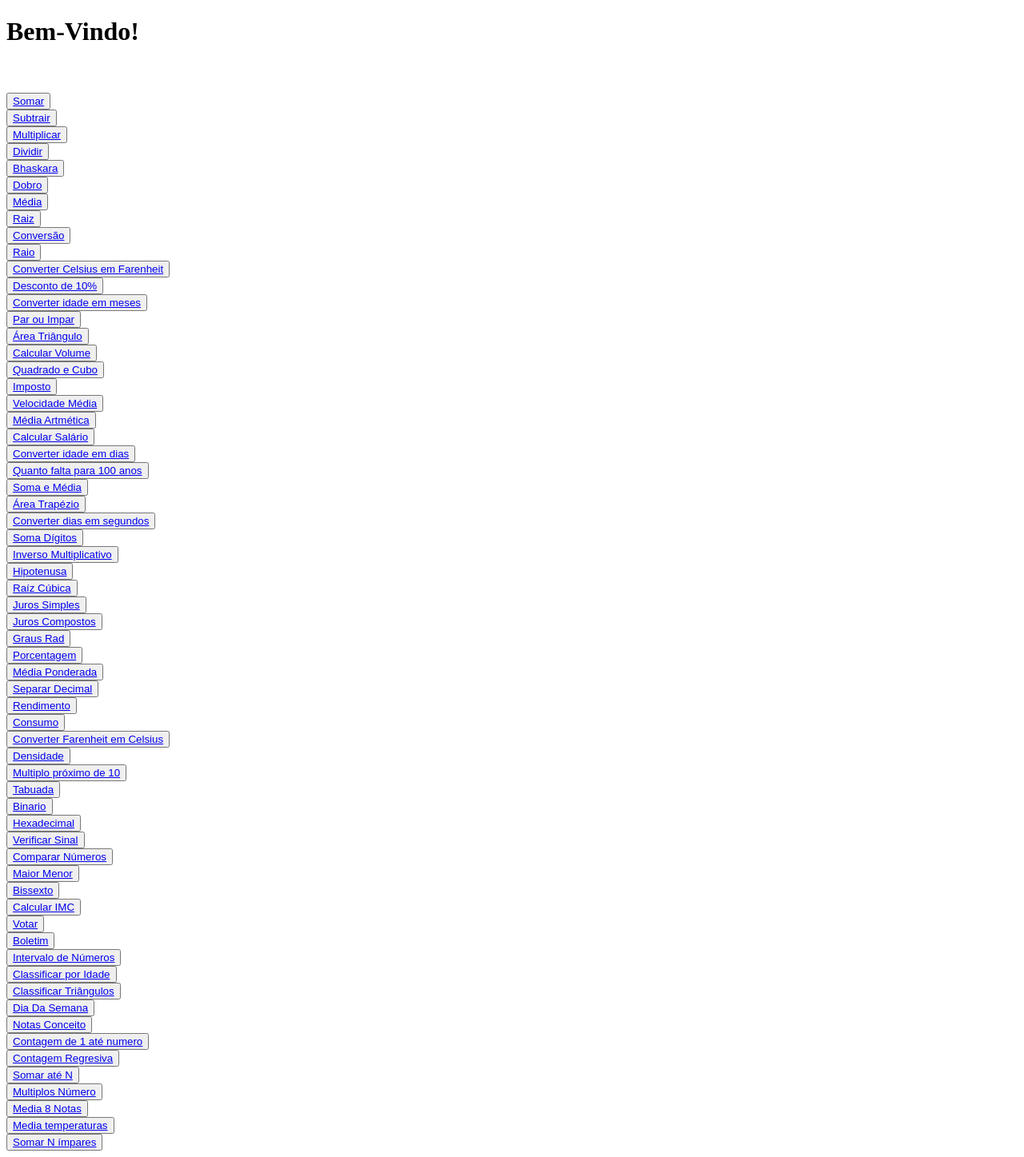
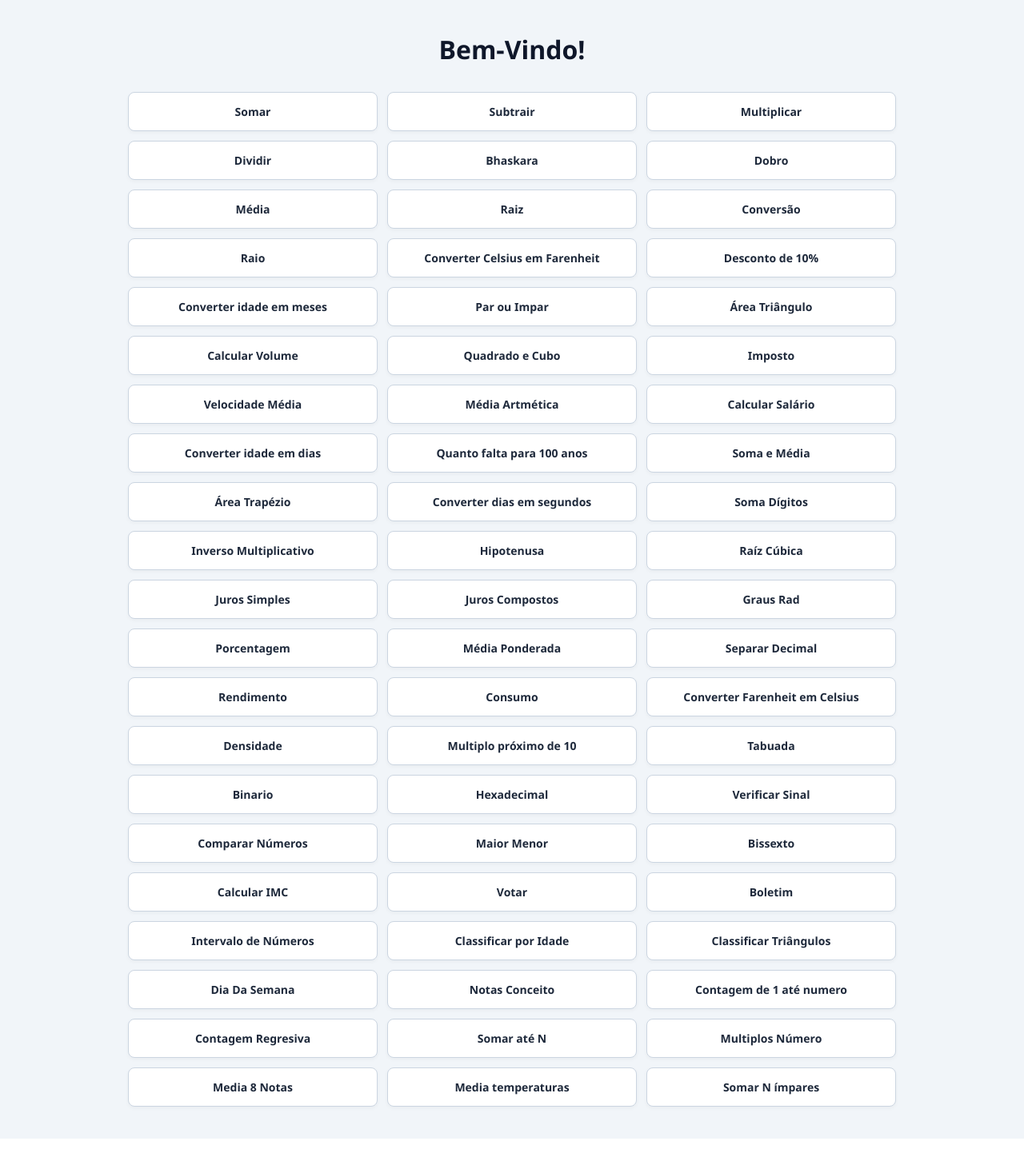
Before and after one commit to 0D3CAM/ExerciciosPhpTI25M2, a PHP site: page / in a window 1280 px wide. Shown: the whole page at 80% size. After the commit the page ends 1424 px from the top, so only its background shows below. Run offline with PHP 8.4, Linux system fonts and the light colour scheme.

Commit message:
fifth commit

```diff
--- /dev/null
+++ b/css/estilo.css
@@ -0,0 +1,156 @@
+/* Reset e Fonte */
+* {
+    box-sizing: border-box;
+    margin: 0;
+    padding: 0;
+    font-family: 'Segoe UI', Tahoma, Geneva, Verdana, sans-serif;
+}
+
+body {
+    background-color: #f1f5f9;
+    color: #1e293b;
+    padding: 40px 20px;
+    display: flex;
+    flex-direction: column;
+    align-items: center;
+    min-height: 100vh;
+}
+
+/* Títulos */
+h1, h2, h3 {
+    color: #0f172a;
+    margin-bottom: 20px;
+    text-align: center;
+}
+
+
+form {
+    background-color: #ffffff;
+    width: 100%;
+    max-width: 550px;
+    padding: 30px;
+    border-radius: 12px;
+    box-shadow: 0 4px 15px rgba(0, 0, 0, 0.08);
+    display: flex;
+    flex-direction: column;
+    gap: 12px;
+}
+
+label {
+    font-size: 14px;
+    font-weight: 600;
+    color: #475569;
+    margin-bottom: -6px;
+}
+
+input[type="number"],
+input[type="text"],
+select {
+    width: 100%;
+    padding: 10px 14px;
+    border: 1px solid #cbd5e1;
+    border-radius: 8px;
+    font-size: 15px;
+    transition: 0.2s;
+}
+
+input:focus, select:focus {
+    outline: none;
+    border-color: #2563eb;
+    box-shadow: 0 0 0 3px rgba(37, 99, 235, 0.15);
+}
+
+form button {
+    margin-top: 10px;
+    padding: 12px;
+    background-color: #2563eb;
+    color: #ffffff;
+    border: none;
+    border-radius: 8px;
+    font-size: 16px;
+    font-weight: 600;
+    cursor: pointer;
+    transition: background-color 0.2s;
+}
+
+form button:hover {
+    background-color: #1d4ed8;
+}
+
+
+body > br {
+    display: none;
+}
+
+
+body:has(> button > a) {
+    display: grid;
+    grid-template-columns: repeat(auto-fill, minmax(240px, 1fr));
+    gap: 12px;
+    max-width: 1000px;
+    margin: 0 auto;
+    align-content: start;
+}
+
+body:has(> button > a) h1 {
+    grid-column: 1 / -1;
+    margin-bottom: 20px;
+}
+
+body > button {
+    background-color: #ffffff;
+    border: 1px solid #cbd5e1;
+    border-radius: 8px;
+    padding: 0;
+    overflow: hidden;
+    box-shadow: 0 2px 5px rgba(0, 0, 0, 0.04);
+    transition: all 0.2s;
+}
+
+body > button:hover {
+    background-color: #2563eb;
+    border-color: #2563eb;
+    transform: translateY(-2px);
+    box-shadow: 0 4px 10px rgba(37, 99, 235, 0.2);
+}
+
+body > button a {
+    display: block;
+    width: 100%;
+    height: 100%;
+    padding: 14px 16px;
+    text-decoration: none;
+    color: #1e293b;
+    font-weight: 600;
+    font-size: 14px;
+    text-align: center;
+}
+
+body > button:hover a {
+    color: #ffffff;
+}
+
+
+h3:not(:first-of-type), p {
+    margin-top: 20px;
+    background-color: #eff6ff;
+    border-left: 4px solid #2563eb;
+    padding: 15px 20px;
+    border-radius: 6px;
+    color: #1e3a8a;
+    max-width: 550px;
+    width: 100%;
+}
+
+body > a {
+    margin-top: 20px;
+    color: #64748b;
+    text-decoration: none;
+    font-weight: 600;
+    font-size: 14px;
+}
+
+body > a:hover {
+    color: #2563eb;
+    text-decoration: underline;
+}
--- a/index.php
+++ b/index.php
@@ -7,7 +7,10 @@
 <head>
     <meta charset="UTF-8">
     <meta name="viewport" content="width=device-width, initial-scale=1.0">
+    <link rel="stylesheet" href="./css/estilo.css">
+
     <title>Página Inicial</title>
+
 </head>
 <body>
     <h1>Bem-Vindo!</h1><br><br>
--- a/telas/areaTrapezio.php
+++ b/telas/areaTrapezio.php
@@ -15,6 +15,7 @@
 <head>
     <meta charset="UTF-8">
     <meta name="viewport" content="width=device-width, initial-scale=1.0">
+    <link rel="stylesheet" href="../css/estilo.css">
     <title>Area Trapézio</title>
 </head>
 <body>
@@ -53,6 +54,6 @@
     }
     ?>
 
-
+    <a href="../index.php" class="btn-voltar">← Voltar para a Página Inicial</a>
 </body>
 </html>
```
